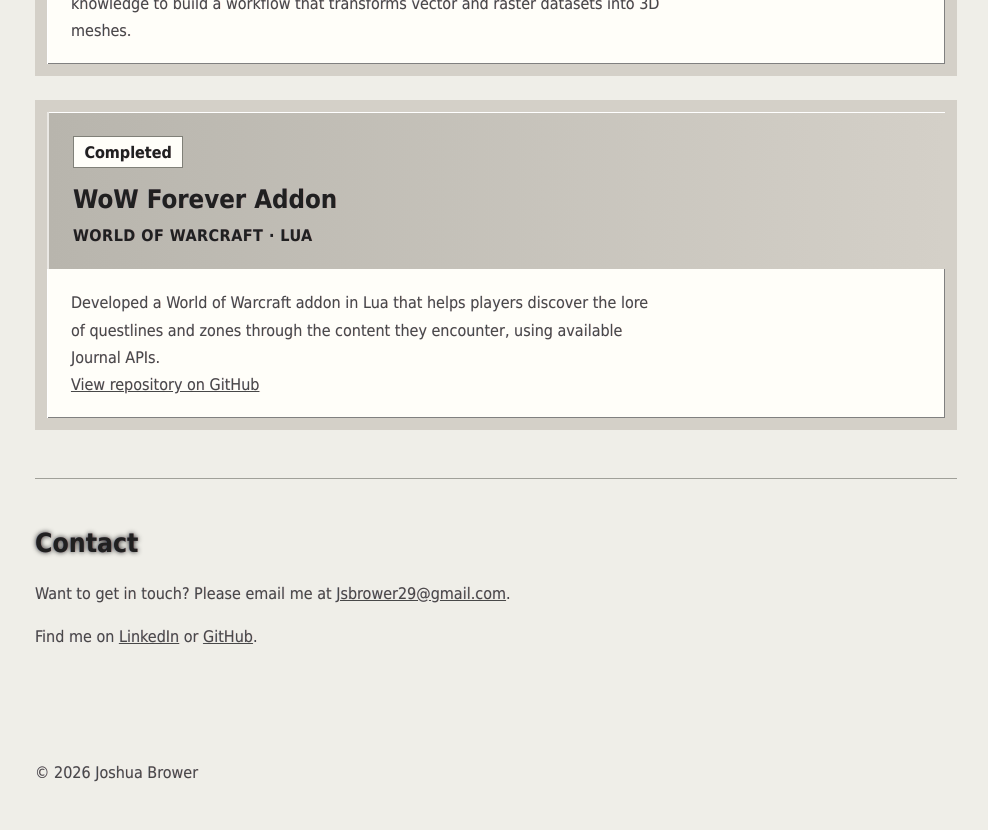
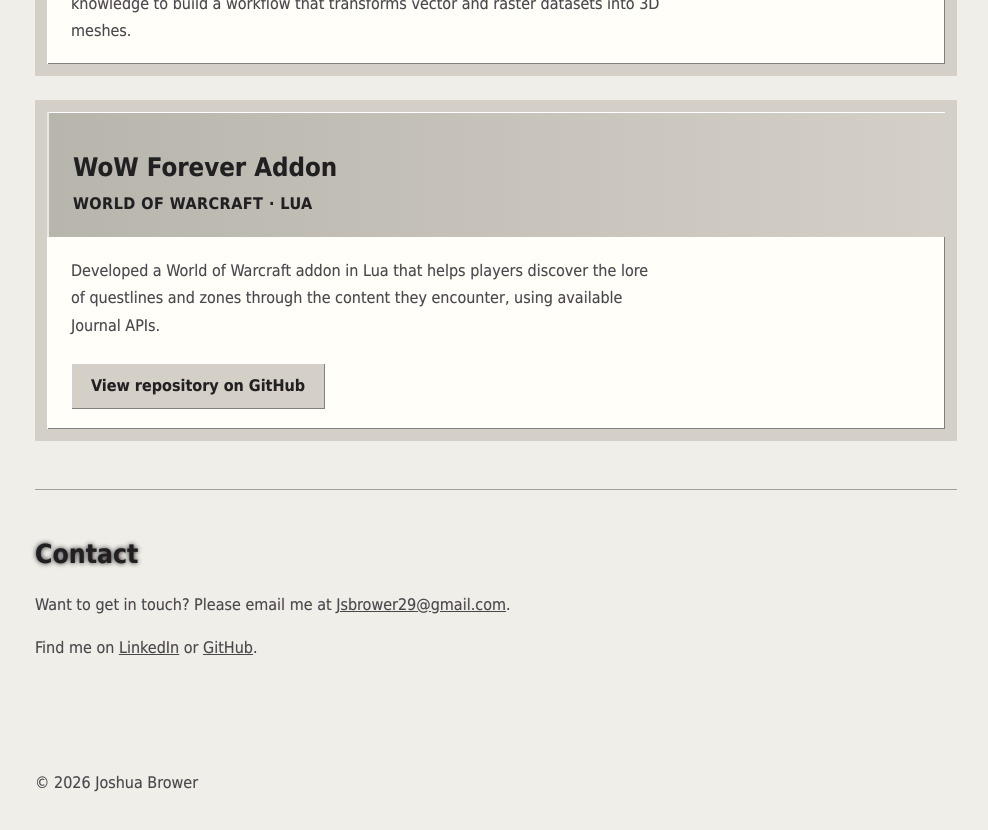
Before and after one commit to SionThePeon/JoshuaBrower-website, a React (Vite) app: page / in a window 1280 px wide. Shown: the part 3740-4570 px from the top of the page, without its empty margins (269-1257 px from the left). Built offline with nearby package versions, Linux system fonts and the light colour scheme.

Commit message:
Update App.jsx

```diff
--- a/src/App.jsx
+++ b/src/App.jsx
@@ -244,7 +244,6 @@
           </article>
           <article className="project-card" aria-labelledby="wow-forever-title">
             <div className="project-card-header">
-              <span className="project-status">Completed</span>
               <h3 id="wow-forever-title">WoW Forever Addon</h3>
               <span className="project-tech">World of Warcraft · Lua</span>
             </div>
@@ -253,7 +252,7 @@
                 Developed a World of Warcraft addon in Lua that helps players discover the lore
                 of questlines and zones through the content they encounter, using available Journal APIs.
               </p>
-              <p><a href="https://github.com/SionThePeon/WoWAddon">View repository on GitHub</a></p>
+              <a className="button" href="https://github.com/SionThePeon/WoWAddon">View repository on GitHub</a>
             </div>
           </article>
         </section>
```
